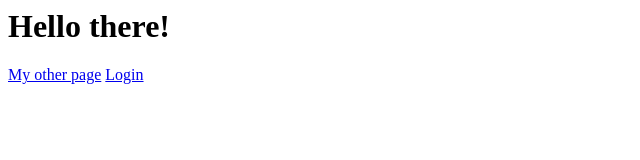
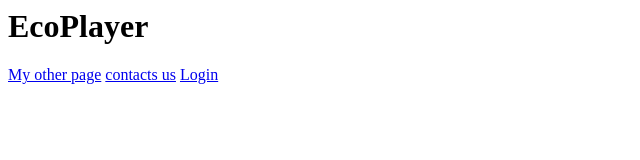
Before and after one commit to omarcelino/ecoplayer, a plain HTML site: page index.html in a window 1280 px wide. Shown: the whole page, without its empty margins (0-640 px from the left). Drawn offline with Linux system fonts and the light colour scheme.

Commit message:
1 file modified, 1 added

```diff
--- a/index.html
+++ b/index.html
@@ -7,8 +7,11 @@
 </head>
 
 <body>
-	<h1>Hello there!</h1>
+	<h1>EcoPlayer</h1>
+
+
 	<a href="/me.html">My other page</a>
+  <a href="/contacts.html">contacts us</a>
 	<a href="/login.html">Login</a>
 </body>
 
```
Also changed, not shown: contactus.html (added, +11 -0 lines).
